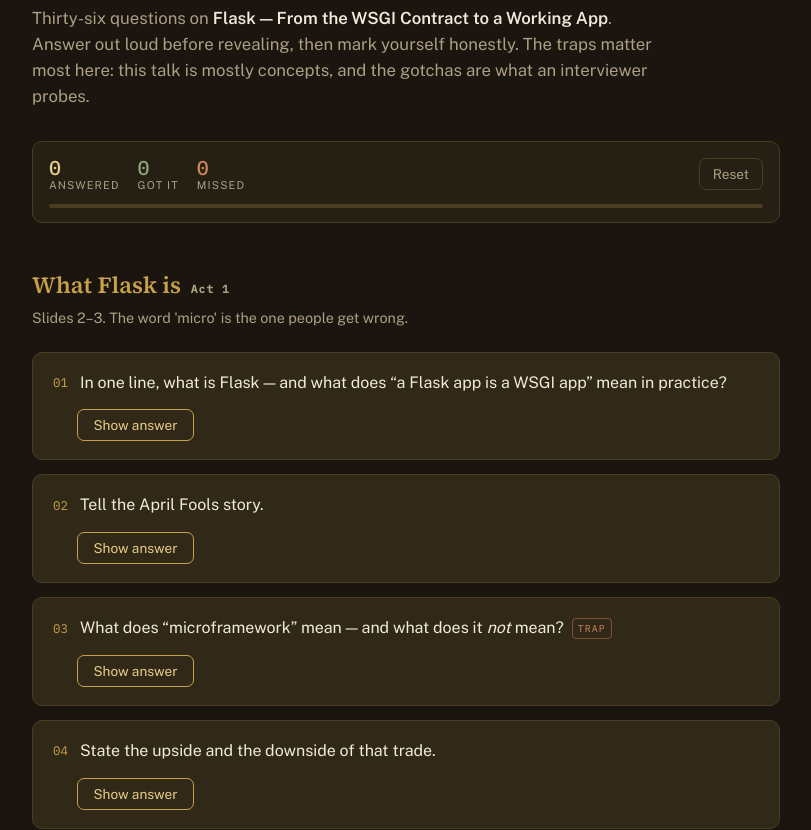
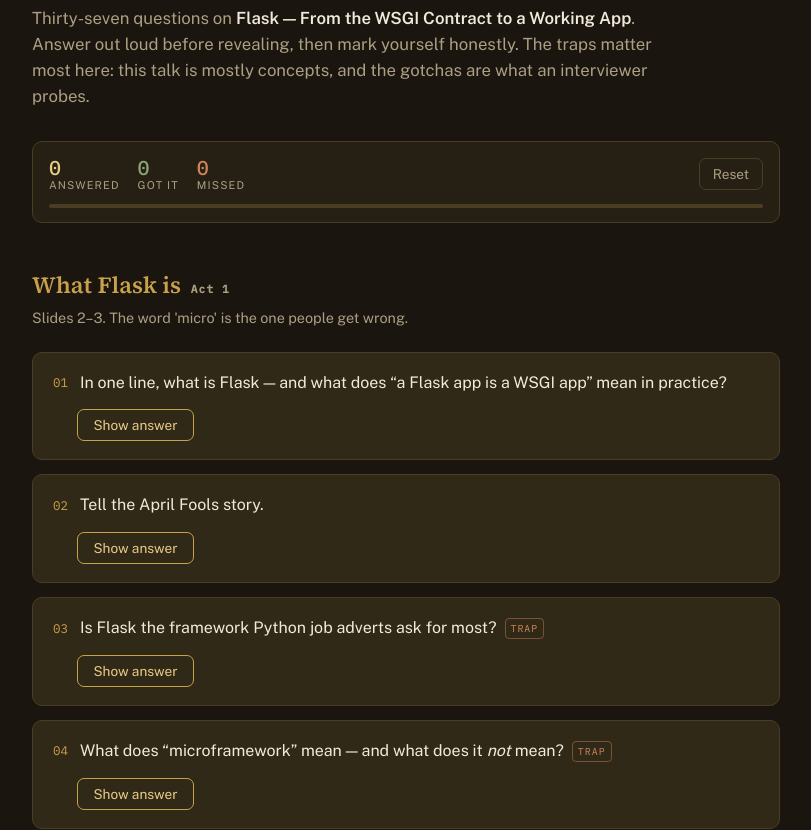
Before and after one commit to Kuantor/drills, a plain HTML site: page python-flask.html in a window 1280 px wide. Shown: the part 143-973 px from the top of the page, without its empty margins (234-1045 px from the left). Drawn offline with nearby package versions, Linux system fonts and the light colour scheme.

Commit message:
Flask drill: replace the job-advert claim with sourced figures
"One of the two frameworks every Python job advert mentions" was not true
on any source. The April Fools answer now says Flask is one of the three
frameworks that matter, and a new question (37 now) gives the figures:
usage (Stack Overflow 2025, JetBrains/PSF 2024) and adverts (52 DOU
postings incl. closed ones; ITJobsWatch UK, six months to 15 Nov 2026).

Co-Authored-By: Claude Opus 5.5 <noreply@anthropic.com>

```diff
--- a/python-flask.html
+++ b/python-flask.html
@@ -164,7 +164,7 @@ footer b{color:var(--gold-lt)}
 <header>
   <p class="kicker">Ship It Live! &middot; self-test</p>
   <h1>Flask Drill</h1>
-  <p class="lede">Thirty-six questions on <strong>Flask — From the WSGI Contract to a Working App</strong>. Answer out loud before revealing, then mark yourself honestly. The traps matter most here: this talk is mostly concepts, and the gotchas are what an interviewer probes.</p>
+  <p class="lede">Thirty-seven questions on <strong>Flask — From the WSGI Contract to a Working App</strong>. Answer out loud before revealing, then mark yourself honestly. The traps matter most here: this talk is mostly concepts, and the gotchas are what an interviewer probes.</p>
 </header>
 
 <div class="board">
@@ -211,7 +211,9 @@ const ACTS = [
     { q: "In one line, what is Flask — and what does &ldquo;a Flask app is a WSGI app&rdquo; mean in practice?",
       a: "<p>A <b>web application framework written in Python</b>, created by Armin Ronacher of the Pocoo group, maintained today by <b>Pallets</b>.</p><p>When you write <code>app = Flask(__name__)</code>, that object <b>already is the callable Gunicorn will call</b>. Flask does not replace WSGI; it sits on it — which is why the same file runs unchanged in production.</p>" },
     { q: "Tell the April Fools story.",
-      a: "<p>Ronacher published Flask on <b>1 April 2010</b> as a gag — a single-file framework, poking fun at how many Python web frameworks there already were. The joke got a serious reception, people asked where they could download it, so he made it real.</p><p>Fifteen years later it is one of the two frameworks every Python job advert mentions.</p>" },
+      a: "<p>Ronacher published Flask on <b>1 April 2010</b> as a gag — a single-file framework, poking fun at how many Python web frameworks there already were. The joke got a serious reception, people asked where they could download it, so he made it real.</p><p>Sixteen years later it is one of the three Python web frameworks that matter, next to Django and FastAPI — and developers use the three about equally.</p>" },
+    { q: "Is Flask the framework Python job adverts ask for most?", tag: "trap",
+      a: "<p><b>No — it is used as much as the others, but named about half as often.</b></p><p><b>Usage:</b> Stack Overflow 2025 — FastAPI 14.8%, Flask 14.4%, Django 12.6%. JetBrains and PSF Python Developers Survey 2024 — FastAPI 38%, Django 35%, Flask 34%.</p><p><b>Adverts:</b> 52 full-stack Python postings tracked on DOU, closed ones included — FastAPI 26, Django 19, Flask 8, and only one of the eight asks for Flask on its own. ITJobsWatch, UK permanent jobs, six months to 15 November 2026 — FastAPI 236, Django 203, Flask 104.</p><p>Which is why the talk teaches Flask as the clearest window onto what the other two are doing, not as the framework on the advert.</p>" },
     { q: "What does &ldquo;microframework&rdquo; mean — and what does it <em>not</em> mean?", tag: "trap",
       a: "<p>It does <b>not</b> mean Flask is for small projects. It means <b>the core makes very few decisions on your behalf</b>.</p><p>Flask gives you routing, templating and a request object — and then it stops. No database layer, no form validation, no user model. You add those through extensions, if and when you need them.</p>" },
     { q: "State the upside and the downside of that trade.",
```
